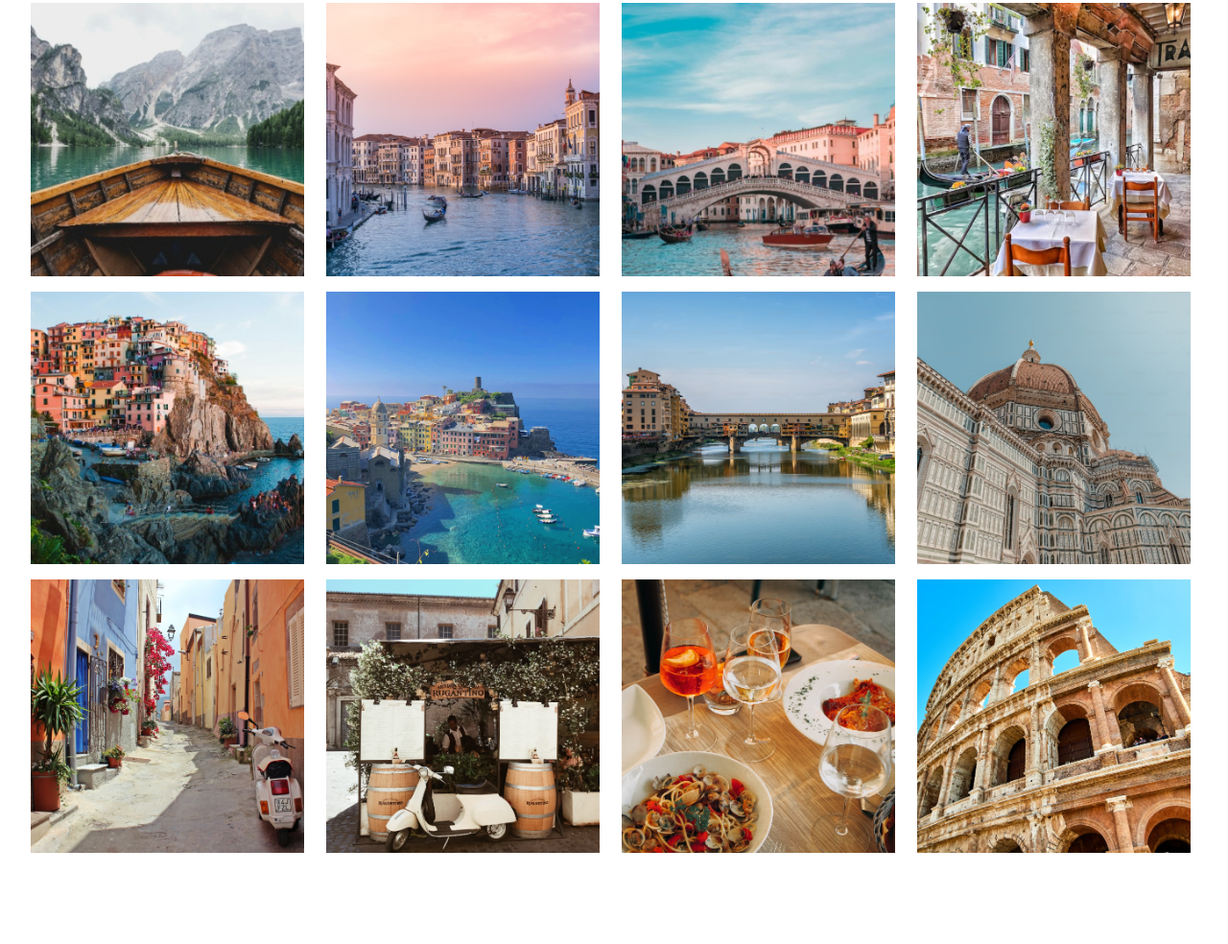
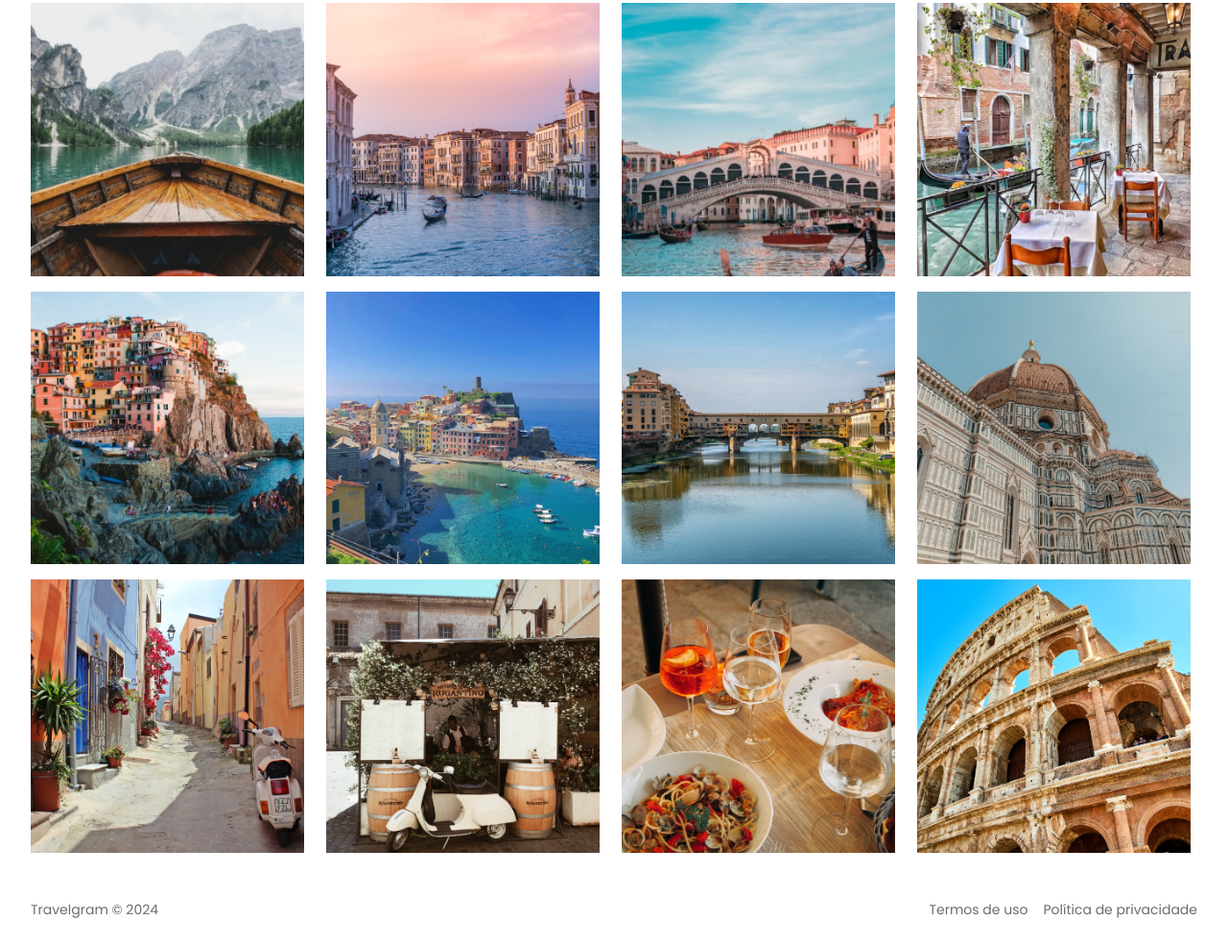
Before and after one commit to GabrielVinicius1106/projetos-responsividade, a plain HTML site: page index.html in a window 1280 px wide. Shown: the part 341-1325 px from the top of the page at 96% size. Before the commit the page ends 1254 px from the top, so only its background shows below. Drawn offline with Linux system fonts and the light colour scheme.

Commit message:
footer concluído

```diff
--- a/index.html
+++ b/index.html
@@ -54,5 +54,13 @@
     <img src="assets/imgs/Image 11.png">
     <img src="assets/imgs/Image 12.png">
   </section>
+
+  <footer class="gap-1 padding-inline">
+    <p>Travelgram © 2024</p>
+    <div class="links">
+      <a class="menu-item" href="#therms">Termos de uso</a>
+      <a class="menu-item" href="#politics">Política de privacidade</a>
+    </div>
+  </footer>
 </body>
 </html>
--- /dev/null
+++ b/styles/footer.css
@@ -0,0 +1,29 @@
+footer {
+  display: flex;
+  flex-direction: column; /* Se altera para desktop*/
+  text-align: center;
+  padding-block: 1rem; /* Se altera para desktop */
+
+  & p {
+    font: var(--paragraph-md);
+    font-size: 14px;
+    color: var(--text-color-secondary);
+  }
+  & .links {
+    display: flex;
+    justify-content: space-around;
+  }
+
+  @media (width >= 80em) {
+    flex-direction: row;
+    padding-block: 1.5rem;
+
+    & p {
+      margin-right: auto;
+    }
+
+    & .links {
+      gap: 1rem;
+    }
+  }
+}
--- a/styles/global.css
+++ b/styles/global.css
@@ -24,3 +24,7 @@
   --paragraph-sm: normal .75rem/1.70 "Poppins";
 
 }
+
+html {
+  scroll-behavior: smooth;
+}
--- a/styles/index.css
+++ b/styles/index.css
@@ -6,3 +6,4 @@
 @import url(about.css);
 @import url(ul.css);
 @import url(photo-galery.css);
+@import url(footer.css);
```
